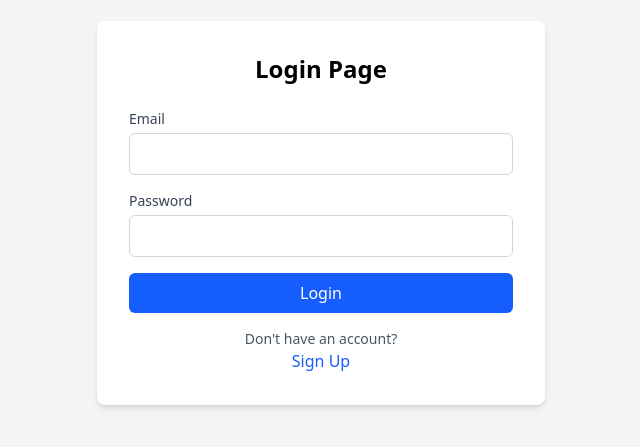
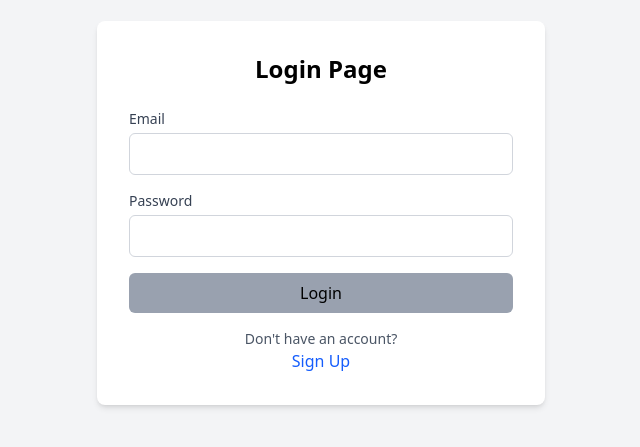
Before and after one commit to CodeWithVikas0810/todos, a React (Vite) app: page /login in a window 1280 px wide. Shown: the part 187-634 px from the top of the page, without its empty margins (319-959 px from the left). Built offline with nearby package versions, Linux system fonts and the light colour scheme.

Commit message:
Enhance login error handling and button state
Added toast notifications for error handling and improved button styling based on input validity.

```diff
--- a/src/Pages/Login.jsx
+++ b/src/Pages/Login.jsx
@@ -1,11 +1,15 @@
 import React, { useEffect, useState } from "react";
 import { Link, useNavigate } from "react-router-dom";
 import axios from "axios";
+import { toast } from "react-toastify";
+import "react-toastify/dist/ReactToastify.css";
 
 function Login() {
   const [email, setEmail] = useState("");
   const [password, setPassword] = useState("");
   const navigate = useNavigate();
+
+  const valid = email.trim() && password.trim();
 
   useEffect(() => {
     setEmail("");
@@ -27,18 +31,19 @@ function Login() {
           // navigate("/signup");
           // alert("You are not registered");
           console.log("wrong");
-          alert("Wrong credentials");
+          toast.error("Wrong credentials");
         }
       })
       .catch((err) => {
         if (err.response) {
-          alert(err.response.data.message || "Login failed");
+          // alert(err.response.data.message || "Login failed");
+          toast.error(err.response?.data?.message || "Login failed");
         } else if (err.request) {
-          alert(
+          toast.error(
             "Server is not responding. Please check if the backend is running.",
           );
         } else {
-          alert("An error occurred. Please try again.");
+          toast.error("An error occurred. Please try again.");
         }
       });
   };
@@ -80,7 +85,14 @@ function Login() {
           </div>
           <button
             type="submit"
-            className="w-full bg-blue-600 text-white py-2 rounded-md hover:bg-blue-700 transition duration-200"
+            disabled={!valid}
+            className={`w-full  py-2 rounded-md
+              ${
+                valid
+                  ? "bg-blue-600 text-white hover:bg-blue-700 transition duration-200 cursor-pointer"
+                  : "bg-gray-400 cursor-not-allowed"
+              }
+              `}
           >
             Login
           </button>
```
